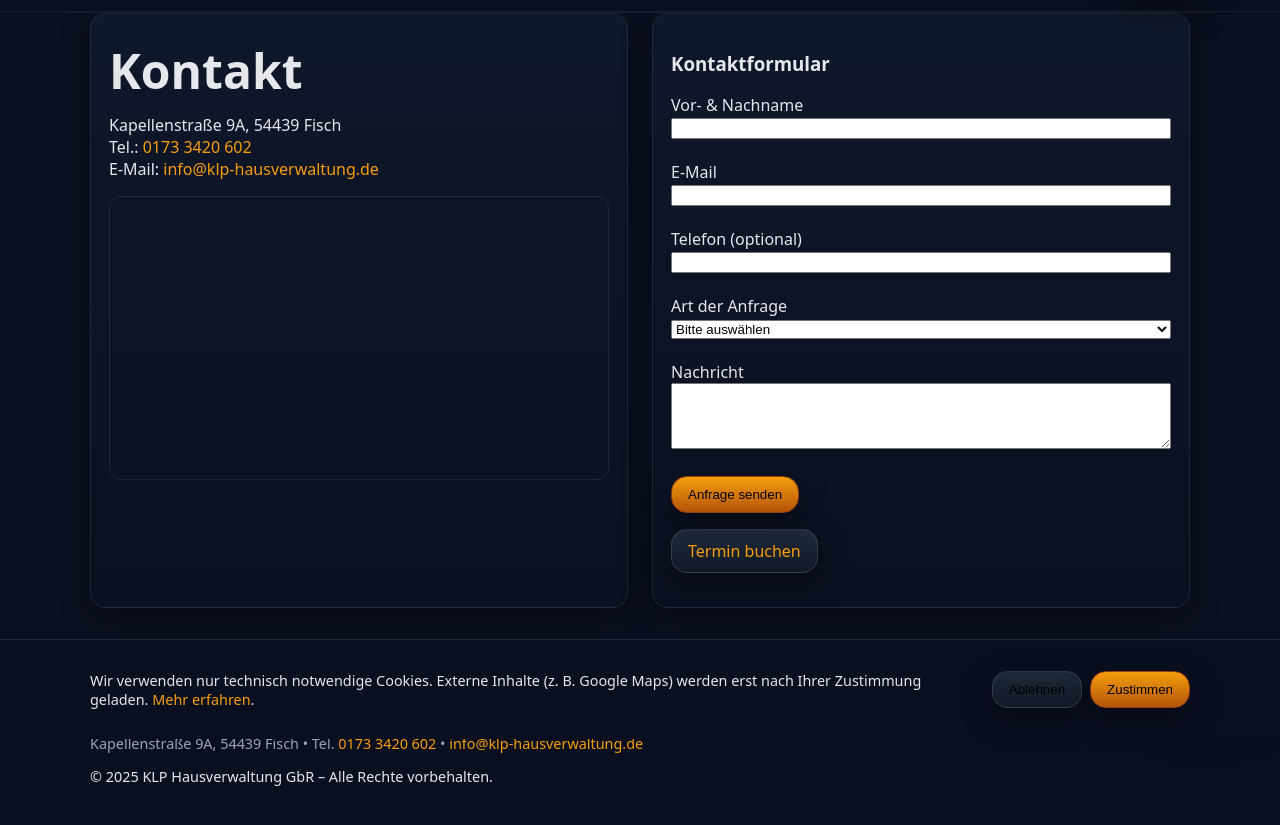
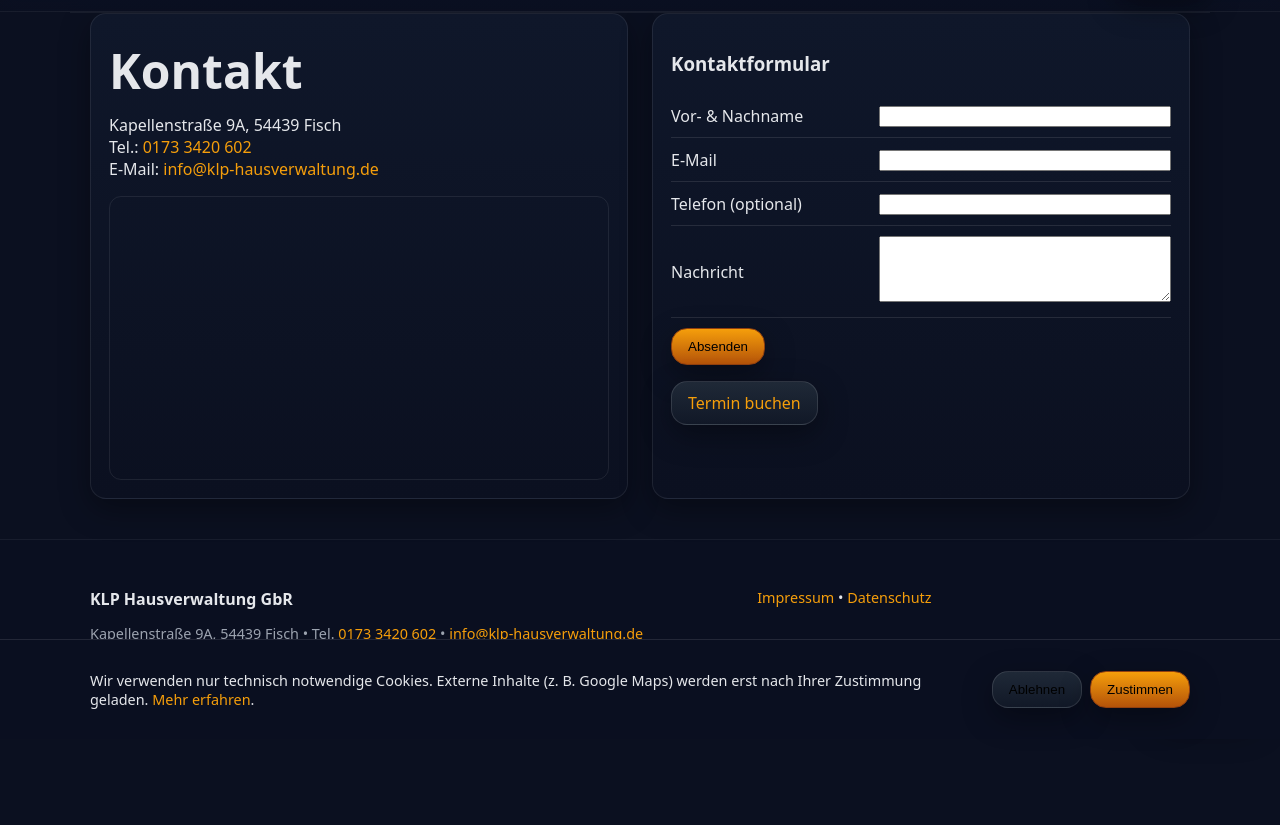
Before and after one commit to KLPHausverwaltung/klp-hausverwaltung-website, a plain HTML site: page kontakt.html in a window 1280 px wide. Shown: the part 61-886 px from the top of the page. After the commit the page ends 800 px from the top, so only its background shows below. Drawn offline with Linux system fonts and the light colour scheme.

Commit message:
Update kontakt.html

```diff
--- a/kontakt.html
+++ b/kontakt.html
@@ -46,34 +46,33 @@
   <input type="hidden" name="_subject" value="Neue Kontaktanfrage über die Website">
   <input type="text" name="_gotcha" style="display:none">
 
-  <label>Vor- & Nachname<br>
-    <input name="name" required style="width:100%">
-  </label><br><br>
+  <table class="clean">
+    <tr>
+      <td>Vor- & Nachname</td>
+      <td><input name="name" required style="width:100%"></td>
+    </tr>
+    <tr>
+      <td>E-Mail</td>
+      <td><input type="email" name="email" required style="width:100%"></td>
+    </tr>
+    <tr>
+      <td>Telefon (optional)</td>
+      <td><input type="tel" name="phone" style="width:100%"></td>
+    </tr>
+    <tr>
+      <td>Nachricht</td>
+      <td><textarea name="message" rows="4" style="width:100%"></textarea></td>
+    </tr>
+  </table>
 
-  <label>E-Mail<br>
-    <input type="email" name="email" required style="width:100%">
-  </label><br><br>
+  <!-- Button -->
+  <div style="margin-top:10px">
+    <button class="btn btn-primary" type="submit">Absenden</button>
+  </div>
+  <!-- Meldung -->
+  <div id="contactMsg" class="small muted" style="margin-top:6px"></div>
+</form>
 
-  <label>Telefon (optional)<br>
-    <input type="tel" name="phone" style="width:100%">
-  </label><br><br>
-
-  <label>Art der Anfrage<br>
-    <select name="request_type" required style="width:100%">
-      <option value="">Bitte auswählen</option>
-      <option>Vermietung</option>
-      <option>Verkauf</option>
-      <option>Allgemeine Anfrage</option>
-    </select>
-  </label><br><br>
-
-  <label>Nachricht<br>
-    <textarea name="message" rows="4" style="width:100%"></textarea>
-  </label><br><br>
-
-  <button class="btn btn-primary" type="submit">Anfrage senden</button>
-  <div id="contactMsgHome" class="small muted" style="margin-top:6px"></div>
-</form>
 
 
     <p><a class="btn" href="https://cal.com/klp-hausverwaltung/erstgespraech" target="_blank" rel="noopener">Termin buchen</a></p>
```
